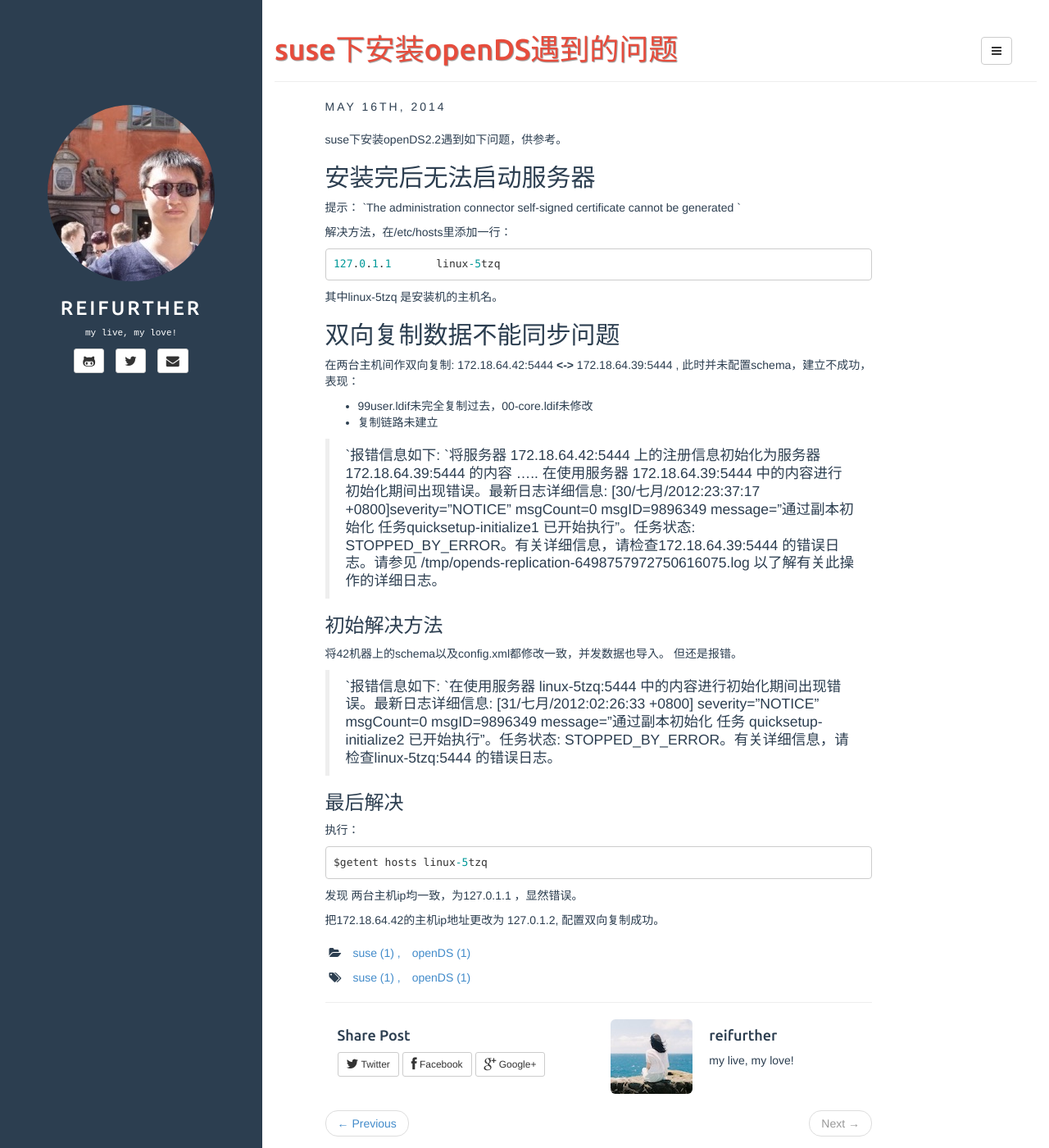
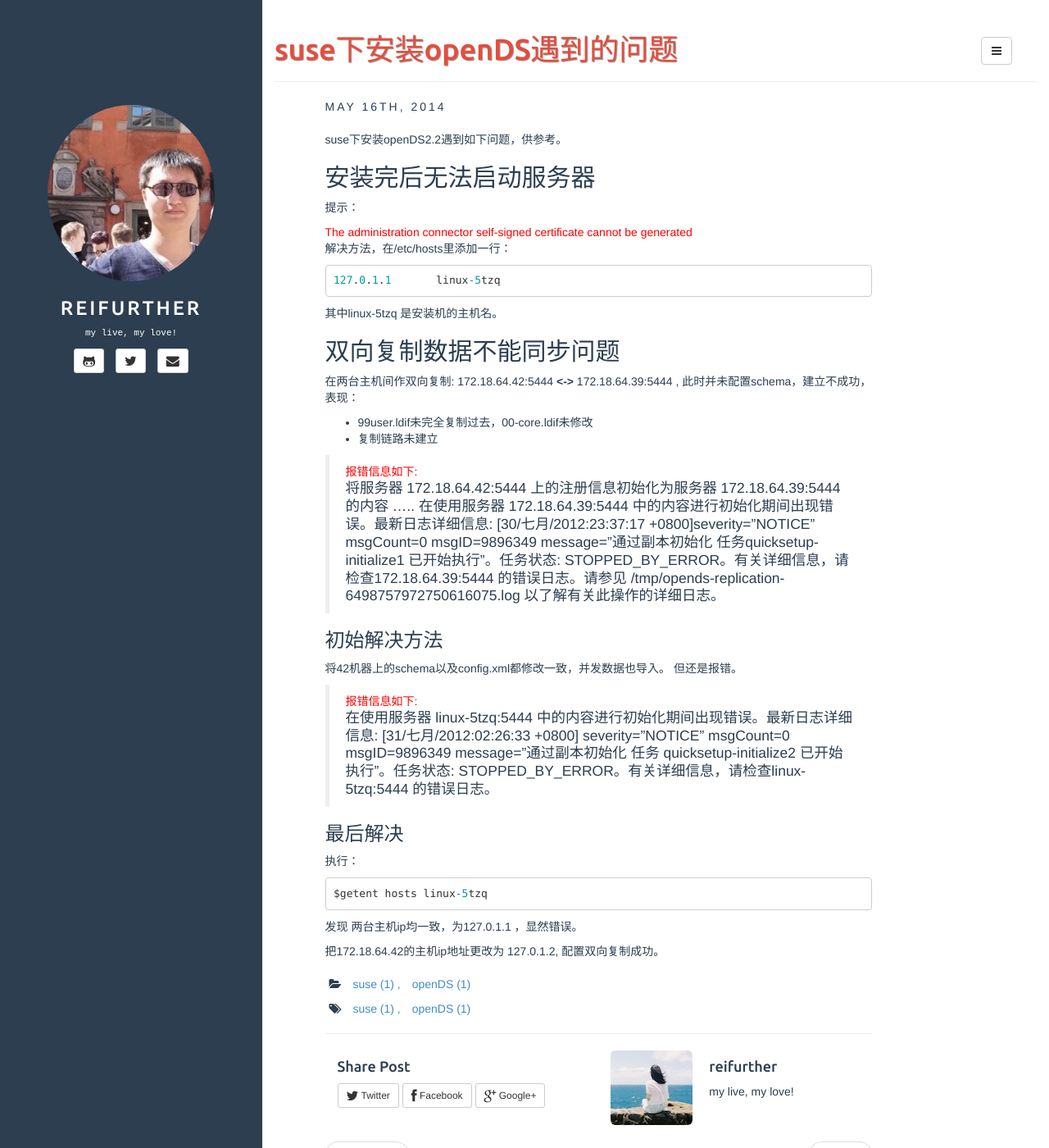
Before and after one commit to reifurther/reifurther.github.io, a Jekyll site: the page built from _posts/2014-05-16-opends-in-suse.md, in a window 1280 px wide and 1400 px high. Shown: the whole window at 82% size. Built offline with Jekyll 4.4.1, drawn with Linux system fonts in a browser that asks for light colours.

Commit message:
update style with macdown

```diff
--- a/_posts/2014-05-16-opends-in-suse.md
+++ b/_posts/2014-05-16-opends-in-suse.md
@@ -11,8 +11,8 @@ suse下安装openDS2.2遇到如下问题，供参考。
 ## 安装完后无法启动服务器
 
 提示：
-\`The administration connector self-signed certificate cannot be generated
-\`
+<font color='red'>The administration connector self-signed certificate cannot be generated
+</font>
 
 解决方法，在/etc/hosts里添加一行：
 
@@ -31,15 +31,13 @@ suse下安装openDS2.2遇到如下问题，供参考。
  - 99user.ldif未完全复制过去，00-core.ldif未修改
  - 复制链路未建立
 
-> \`报错信息如下:
-> \`将服务器 172.18.64.42:5444 上的注册信息初始化为服务器 172.18.64.39:5444 的内容 ..... 在使用服务器 172.18.64.39:5444 中的内容进行初始化期间出现错误。最新日志详细信息: [30/七月/2012:23:37:17 +0800]severity="NOTICE" msgCount=0 msgID=9896349 message="通过副本初始化 任务quicksetup-initialize1 已开始执行"。任务状态: STOPPED\_BY\_ERROR。有关详细信息，请检查172.18.64.39:5444 的错误日志。请参见 /tmp/opends-replication-6498757972750616075.log 以了解有关此操作的详细日志。
+> <font color='red'>报错信息如下:</font> 将服务器 172.18.64.42:5444 上的注册信息初始化为服务器 172.18.64.39:5444 的内容 ..... 在使用服务器 172.18.64.39:5444 中的内容进行初始化期间出现错误。最新日志详细信息: [30/七月/2012:23:37:17 +0800]severity="NOTICE" msgCount=0 msgID=9896349 message="通过副本初始化 任务quicksetup-initialize1 已开始执行"。任务状态: STOPPED\_BY\_ERROR。有关详细信息，请检查172.18.64.39:5444 的错误日志。请参见 /tmp/opends-replication-6498757972750616075.log 以了解有关此操作的详细日志。
 
 ### 初始解决方法
 将42机器上的schema以及config.xml都修改一致，并发数据也导入。
 但还是报错。
 
-> \`报错信息如下:
-> \`在使用服务器 linux-5tzq:5444 中的内容进行初始化期间出现错误。最新日志详细信息: [31/七月/2012:02:26:33 +0800] severity="NOTICE" msgCount=0 msgID=9896349 message="通过副本初始化 任务 quicksetup-initialize2 已开始执行"。任务状态: STOPPED\_BY\_ERROR。有关详细信息，请检查linux-5tzq:5444 的错误日志。
+> <font color='red'>报错信息如下:</font> 在使用服务器 linux-5tzq:5444 中的内容进行初始化期间出现错误。最新日志详细信息: [31/七月/2012:02:26:33 +0800] severity="NOTICE" msgCount=0 msgID=9896349 message="通过副本初始化 任务 quicksetup-initialize2 已开始执行"。任务状态: STOPPED\_BY\_ERROR。有关详细信息，请检查linux-5tzq:5444 的错误日志。
 
 ### 最后解决
 执行：
```
Also changed, not shown: _posts/2014-01-01-update-my-blog-on-github.md (+3 -3 lines), _posts/2014-03-04-ubuntu1204-eclipse-tips.md (+9 -8 lines), 5 other files.
